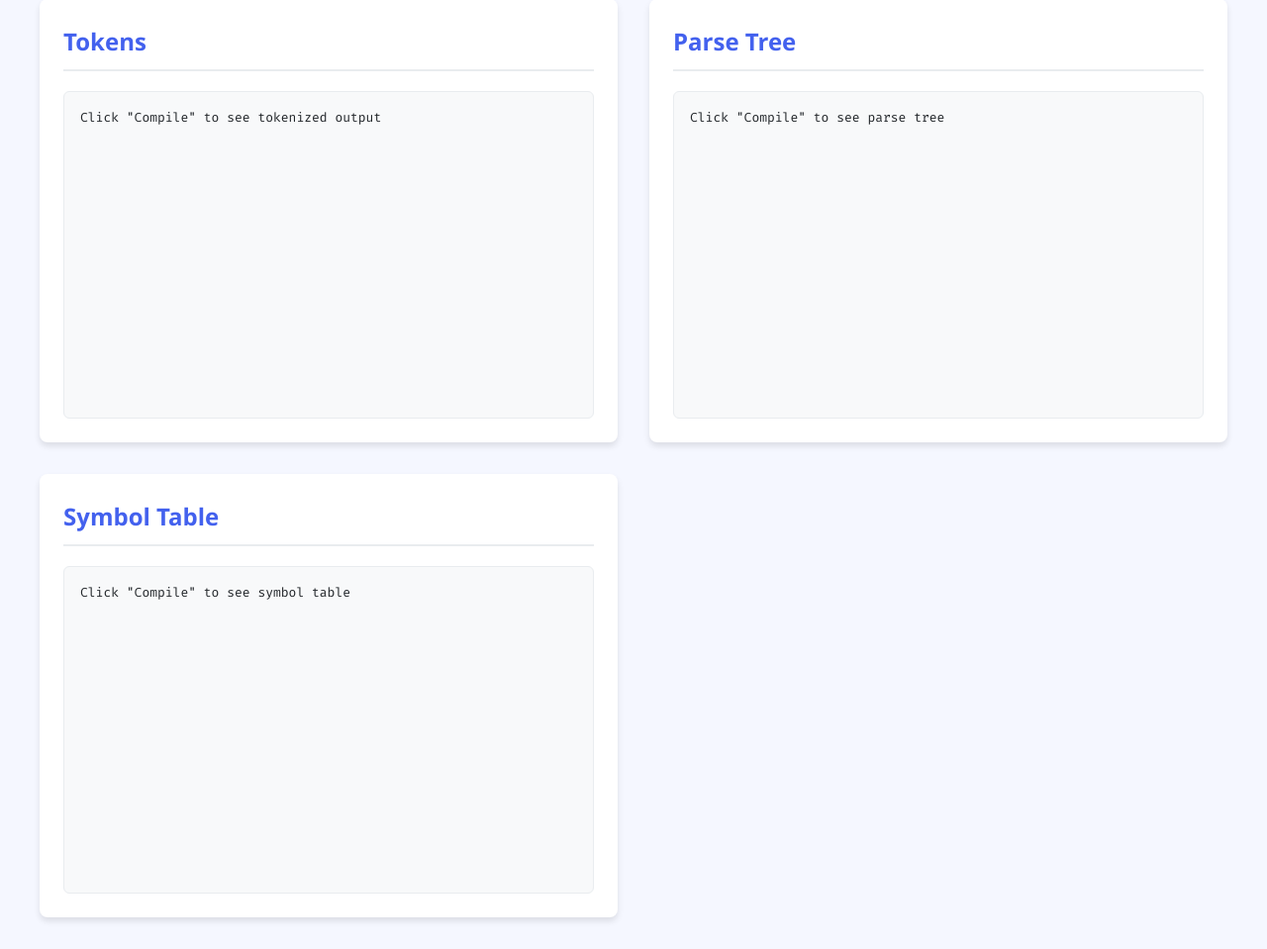
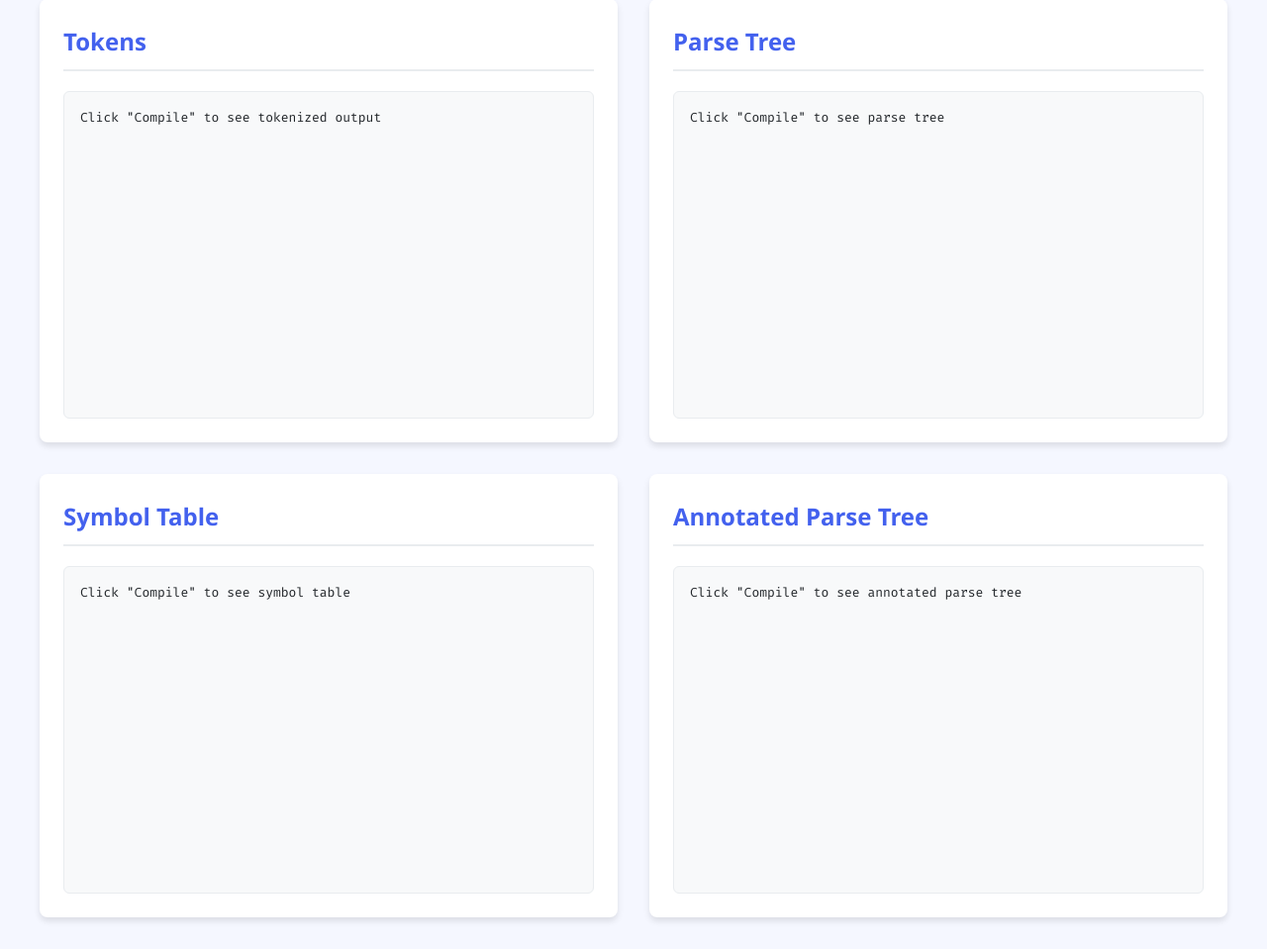
Before and after one commit to Abhinewsance/CodePulse, a Flask app: page / in a window 1280 px wide. Shown: the part 653-1612 px from the top of the page at 99% size. Run offline with Flask 3, Linux system fonts and the light colour scheme.

Commit message:
Update index.html

```diff
--- a/templates/index.html
+++ b/templates/index.html
@@ -1,19 +1,53 @@
 <!DOCTYPE html>
 <html lang="en">
 <head>
-    <meta charset="UTF-8">
-    <meta name="viewport" content="width=device-width, initial-scale=1.0">
+    <meta charset="UTF-8" />
+    <meta name="viewport" content="width=device-width, initial-scale=1" />
     <title>C Compiler Visualizer</title>
-    <link rel="stylesheet" href="/static/style.css">
-    <link href="https://fonts.googleapis.com/css2?family=Fira+Code:wght@400;500&display=swap" rel="stylesheet">
+    <link rel="stylesheet" href="/static/style.css" />
+    <link href="https://fonts.googleapis.com/css2?family=Fira+Code:wght@400;500&display=swap" rel="stylesheet" />
+    <style>
+        /* Additional minimal styling for annotated parse tree */
+        .output pre {
+            white-space: pre-wrap; /* allow wrapping */
+            word-wrap: break-word;
+        }
+        .status {
+            display: flex;
+            align-items: center;
+            gap: 10px;
+            font-style: italic;
+            color: #666;
+        }
+        .loading {
+            border: 3px solid #f3f3f3;
+            border-top: 3px solid #3498db;
+            border-radius: 50%;
+            width: 14px;
+            height: 14px;
+            animation: spin 1s linear infinite;
+        }
+        @keyframes spin {
+            0% { transform: rotate(0deg);}
+            100% { transform: rotate(360deg);}
+        }
+        .error {
+            color: red;
+            font-weight: bold;
+        }
+        /* Syntax highlighting example for tokens */
+        .token-identifier { color: #1e90ff; }
+        .token-keyword { color: #d73a49; font-weight: 600; }
+        .token-constant { color: #005cc5; }
+        .token-operator { color: #6f42c1; }
+    </style>
 </head>
 <body>
     <div class="container">
         <h1>C Compiler Visualizer by CodePulse</h1>
 
         <div class="code-container">
-            <textarea id="code" placeholder="Enter your C code here...">
-int main() {
+            <textarea id="code" placeholder="Enter your C code here...">int main() {
     printf("Hello, World!");
     return 0;
 }</textarea>
@@ -34,10 +68,14 @@ int main() {
                 <pre id="parse-tree"><span class="instruction">Click "Compile" to see parse tree</span></pre>
             </div>
 
-
             <div class="output">
                 <h2>Symbol Table</h2>
                 <pre id="symbol-table"><span class="instruction">Click "Compile" to see symbol table</span></pre>
+            </div>
+
+            <div class="output">
+                <h2>Annotated Parse Tree</h2>
+                <pre id="annotated-parse-tree"><span class="instruction">Click "Compile" to see annotated parse tree</span></pre>
             </div>
         </div>
     </div>
@@ -47,24 +85,22 @@ int main() {
             const code = document.getElementById('code').value;
             const tokensEl = document.getElementById('tokens');
             const parseTreeEl = document.getElementById('parse-tree');
-            const symbol = document.getElementById('symbol-table');
+            const symbolEl = document.getElementById('symbol-table');
+            const annotatedEl = document.getElementById('annotated-parse-tree');
             const buttonText = document.getElementById('button-text');
 
-            // Save original button text
             const originalButtonText = buttonText.textContent;
 
-            // Update UI for loading state
             buttonText.textContent = 'Compiling...';
             tokensEl.innerHTML = '<div class="status"><div class="loading"></div>Tokenizing code...</div>';
             parseTreeEl.innerHTML = '<div class="status"><div class="loading"></div>Building parse tree...</div>';
-            symbol.innerHTML = '<div class="status"><div class="loading"></div>Building symbol table...</div>';
+            symbolEl.innerHTML = '<div class="status"><div class="loading"></div>Building symbol table...</div>';
+            annotatedEl.innerHTML = '<div class="status"><div class="loading"></div>Building annotated parse tree...</div>';
 
             try {
                 const response = await fetch('/compile', {
                     method: 'POST',
-                    headers: {
-                        'Content-Type': 'application/x-www-form-urlencoded',
-                    },
+                    headers: { 'Content-Type': 'application/x-www-form-urlencoded' },
                     body: `code=${encodeURIComponent(code)}`
                 });
 
@@ -75,13 +111,11 @@ int main() {
                 }
 
                 // Format tokens with syntax highlighting
-              // Format tokens with syntax highlighting
                 if (data.tokens && !data.tokens.includes('Error')) {
                     const formattedTokens = data.tokens.split('\n')
-        .filter(line => line.trim() !== '') // Filter out empty lines
+                        .filter(line => line.trim() !== '')
                         .map(line => {
                             const parts = line.split(' ');
-            // Handle cases where token might have spaces in it (like string literals)
                             const type = parts[0];
                             const value = parts.slice(1).join(' ');
                             return `<span class="token-${type.toLowerCase()}">${type.padEnd(12)} ${value}</span>`;
@@ -92,23 +126,32 @@ if (data.tokens && !data.tokens.includes('Error')) {
                     tokensEl.innerHTML = data.tokens || 'No tokens generated';
                 }
 
-                // Format parse tree
+                // Parse Tree
                 if (data.parse_tree && !data.parse_tree.includes('Error')) {
                     parseTreeEl.textContent = data.parse_tree;
                 } else {
                     parseTreeEl.innerHTML = `<div class="error">${data.parse_tree}</div>`;
                 }
-                // Format Symbol Table
-                if(data.symbol_table && !data.symbol_table.includes('Error')){
-                    symbol.textContent = data.symbol_table;
+
+                // Symbol Table
+                if (data.symbol_table && !data.symbol_table.includes('Error')) {
+                    symbolEl.textContent = data.symbol_table;
+                } else {
+                    symbolEl.innerHTML = `<div class="error">${data.symbol_table}</div>`;
                 }
-                else{
-                symbol.innerHTML = `<div class="error">${data.symbol_table}</div>`;
+
+                // Annotated Parse Tree
+                if (data.annotated_parse_tree && !data.annotated_parse_tree.includes('Error')) {
+                    annotatedEl.textContent = data.annotated_parse_tree;
+                } else {
+                    annotatedEl.innerHTML = `<div class="error">${data.annotated_parse_tree || 'No annotated parse tree generated'}</div>`;
                 }
 
             } catch (error) {
                 tokensEl.innerHTML = `<div class="error">Error: ${error.message}</div>`;
                 parseTreeEl.innerHTML = '';
+                symbolEl.innerHTML = '';
+                annotatedEl.innerHTML = '';
                 console.error('Compilation failed:', error);
             } finally {
                 buttonText.textContent = originalButtonText;
```
Lines whose indentation alone changed are shown as unchanged.
